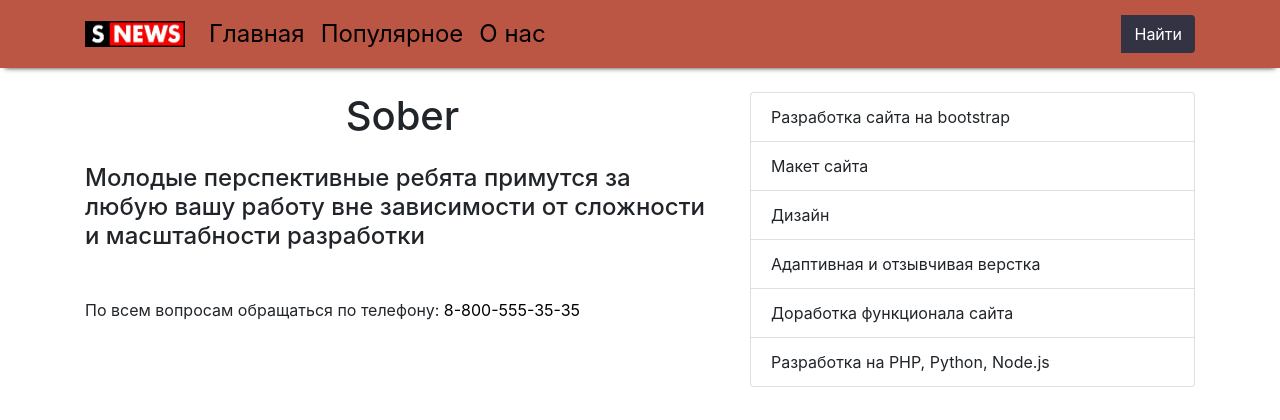
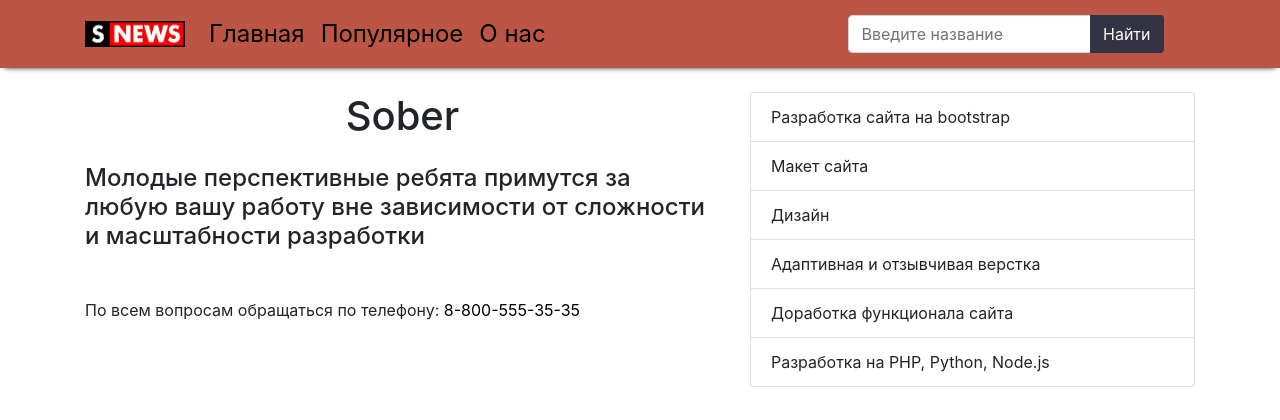
Before and after one commit to XcenaX/Snews, a Django app: page /about in a window 1280 px wide. Shown: the top 420 px of the page. Run offline with Django 3.2, Linux system fonts and the light colour scheme; some libraries are stand-ins or nearby versions.

Commit message:
about us page

```diff
--- a/polls/templates/about.html
+++ b/polls/templates/about.html
@@ -7,6 +7,10 @@
     <script src="https://code.jquery.com/jquery-3.3.1.min.js"></script>
     <link rel="stylesheet" href="https://maxcdn.bootstrapcdn.com/bootstrap/4.0.0/css/bootstrap.min.css"
         integrity="sha384-Gn5384xqQ1aoWXA+058RXPxPg6fy4IWvTNh0E263XmFcJlSAwiGgFAW/dAiS6JXm" crossorigin="anonymous">
+{% endblock %}
+
+{% block input_block %}
+    <input type="text" name="title" class="form-control search" placeholder="Введите название" value="{{title}}">
 {% endblock %}
 
 {% block header_buttons %}
```
